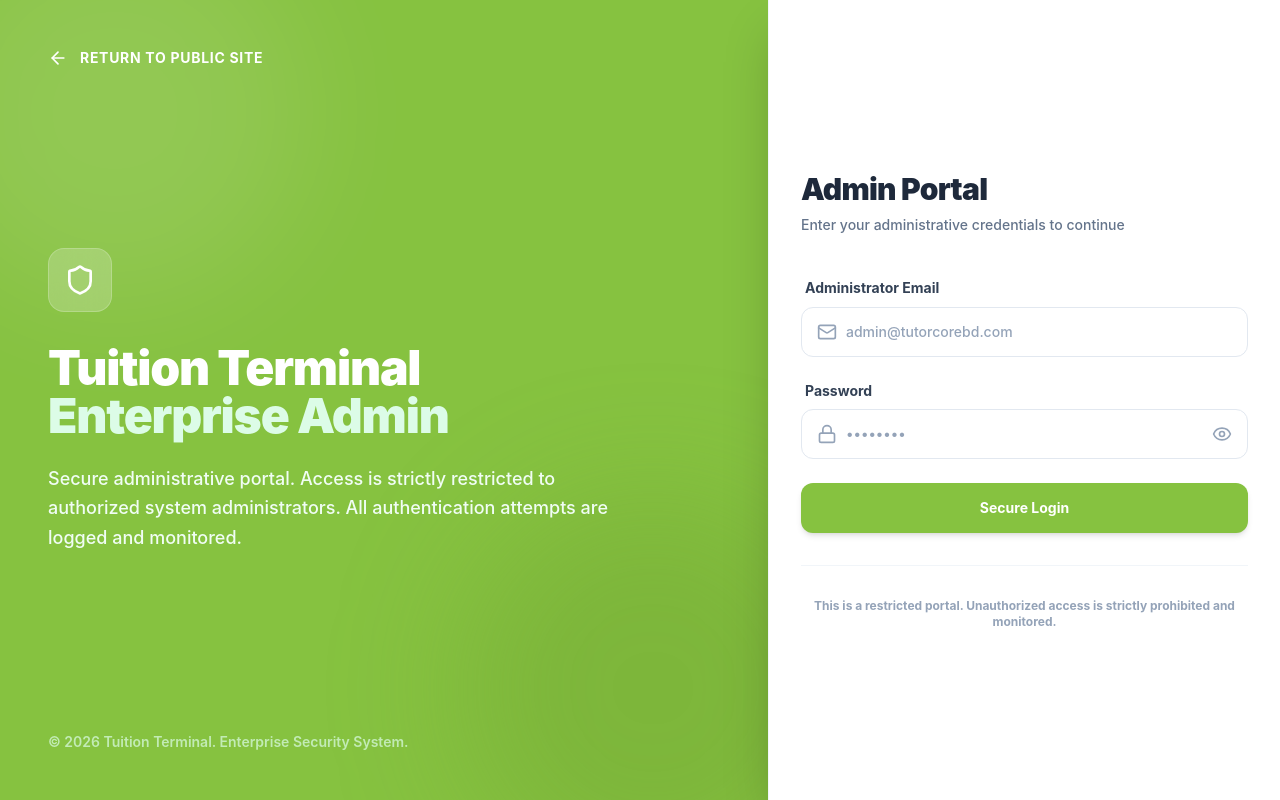
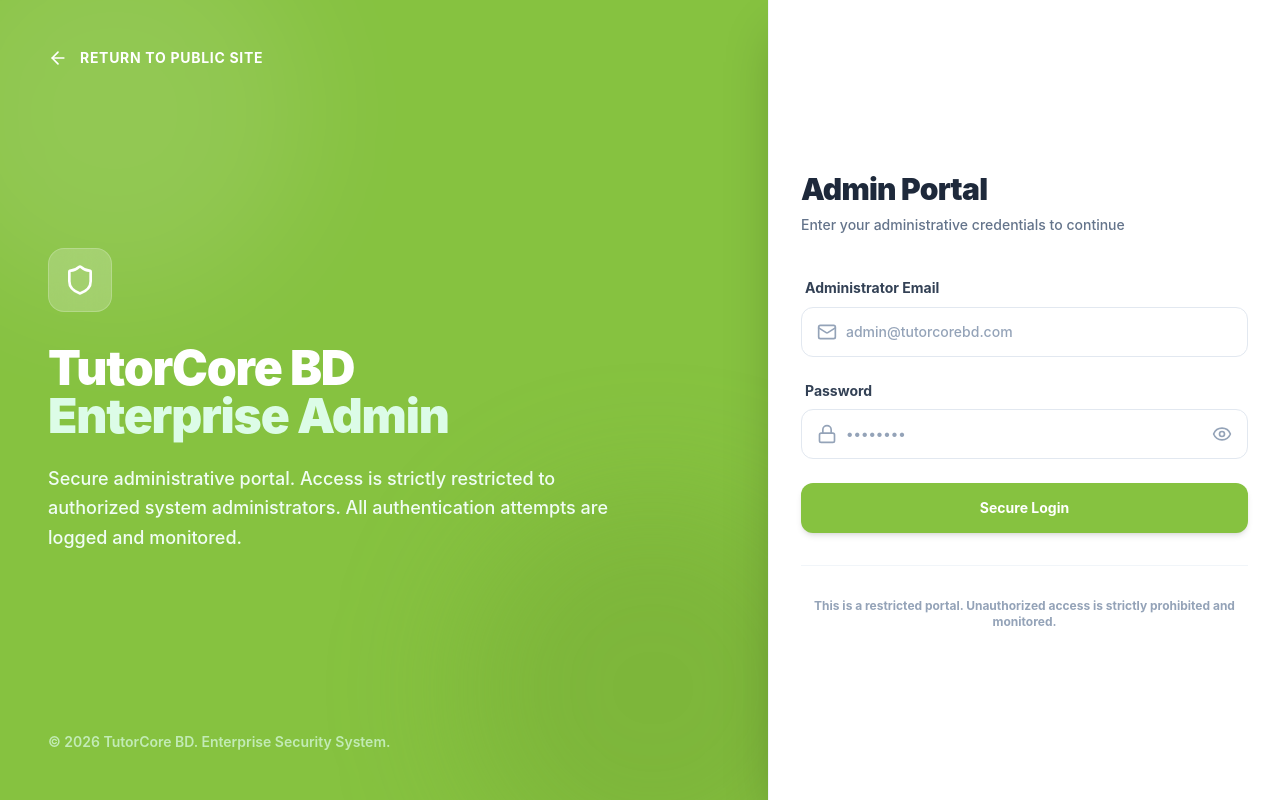
Before and after one commit to tutorcorebd/tutorcorebd, a React (Vite) app: page /admin in a window 1280 px wide. Built offline with nearby package versions, Linux system fonts and the light colour scheme; no server answers.

Commit message:
New Update

```diff
--- a/src/components/layout/DashboardLayout.jsx
+++ b/src/components/layout/DashboardLayout.jsx
@@ -177,8 +177,8 @@
           {/* Logo and Brand */}
           <div className="h-16 flex items-center justify-between px-6 border-b border-slate-50">
             <Link to="/" className="text-xl font-bold text-slate-800 flex items-center gap-2">
-              <span className="bg-[#86c240] text-white p-1 rounded-lg text-sm font-black">TT</span>
-              <span>Tuition<span className="text-[#86c240]">Terminal</span></span>
+              <span className="bg-[#86c240] text-white p-1 rounded-lg text-sm font-black">TC</span>
+              <span>TutorCore<span className="text-[#86c240]">BD</span></span>
             </Link>
             <button
               onClick={() => setSidebarOpen(false)}
--- a/src/pages/auth/AdminLogin.jsx
+++ b/src/pages/auth/AdminLogin.jsx
@@ -86,7 +86,7 @@
             <Shield className="w-8 h-8 text-white" />
           </div>
           <h1 className="text-4xl md:text-5xl font-black text-white leading-tight tracking-tight mb-6">
-            Tuition Terminal<br />
+            TutorCore BD<br />
             <span className="text-green-100">
               Enterprise Admin
             </span>
@@ -97,7 +97,7 @@
         </div>
 
         <div className="relative z-10 text-green-100/70 text-sm font-semibold">
-          &copy; {new Date().getFullYear()} Tuition Terminal. Enterprise Security System.
+          &copy; {new Date().getFullYear()} TutorCore BD. Enterprise Security System.
         </div>
       </div>
 
--- a/src/pages/tutor/TutorialVideos.jsx
+++ b/src/pages/tutor/TutorialVideos.jsx
@@ -38,7 +38,7 @@
       <div className="flex items-center justify-between border-b border-slate-100 pb-4">
         <div>
           <h1 className="text-2xl font-black text-slate-800">Tutorial Videos</h1>
-          <p className="text-sm font-semibold text-slate-500 mt-1">Learn how to make the most of Tuition Terminal</p>
+          <p className="text-sm font-semibold text-slate-500 mt-1">Learn how to make the most of TutorCore BD</p>
         </div>
         <div className="w-12 h-12 bg-green-50 rounded-2xl flex items-center justify-center text-[#86c240]">
           <Video className="w-6 h-6" />
```
